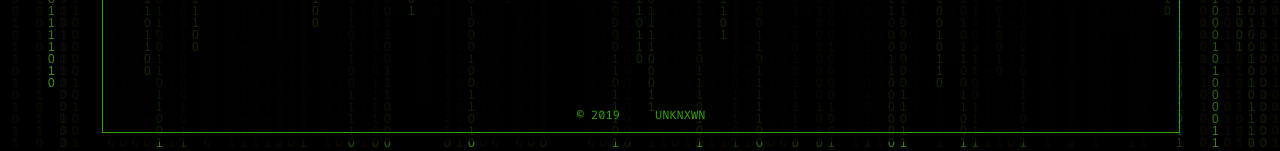
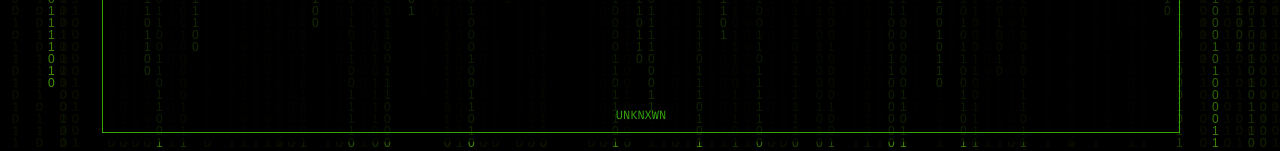
Before and after one commit to DisasBrain/blog, a Jekyll site: the page built from pages/index.md, in a window 1280 px wide. Shown: the part 749-900 px from the top of the page. Built offline with Jekyll 4.4.1, drawn with Linux system fonts in a browser that asks for light colours; our own code applies the rules of GitHub Pages for plain Markdown files.

Commit message:
Update footer.html

```diff
--- a/_includes/footer.html
+++ b/_includes/footer.html
@@ -1,9 +1,6 @@
 <div class="footer">
     <nav class="nav_bar">
         <ul>
-            <li class="copyright">
-                © 2019
-            </li>
             {% if site.statement %}
             <li>
                 {{ site.statement }}
```
